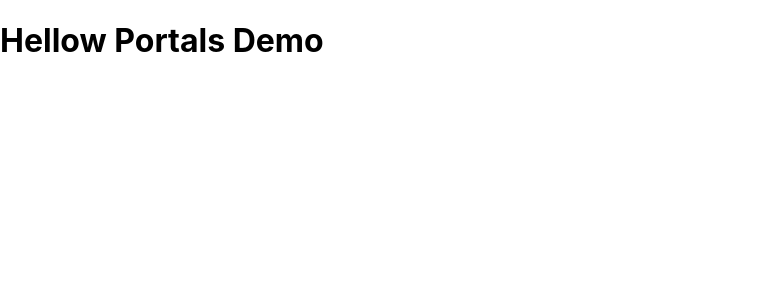
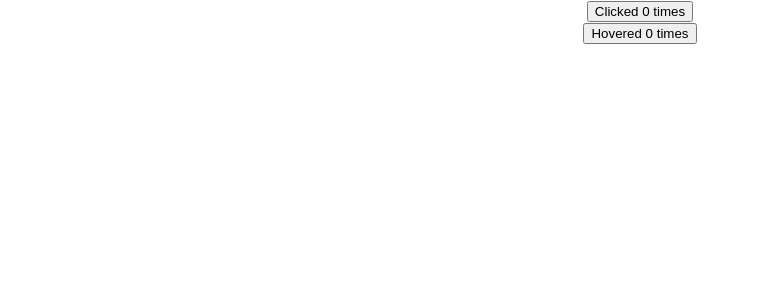
Before and after one commit to Robaith/react, a React (Create React App) app: page / in a window 1280 px wide. Shown: the top 300 px of the page, without its empty margins (0-758 px from the left). Built offline with nearby package versions, Linux system fonts and the light colour scheme.

Commit message:
Higher Order Component

```diff
--- a/src/App.js
+++ b/src/App.js
@@ -17,11 +17,14 @@
 import Table from './components/Table';
 import RefsDemo from './components/RefsDemo';
 import PortalsDemo from './components/PortalsDemo';
+import ClickCounter from './components/ClickCounter';
+import HoverCounter from './components/HoverCounter';
 
 function App() {
   return (
     <div className="App">
-      <PortalsDemo />
+      <ClickCounter />
+      <HoverCounter />
     </div>
   );
 }
--- /dev/null
+++ b/src/components/ClickCounter.js
@@ -0,0 +1,17 @@
+import React, { Component } from 'react'
+import withCounter from './withCounter'
+
+export class ClickCounter extends Component {
+
+
+    render() {
+        const { count, incrementCount } = this.props
+        return (
+            <div>
+                <button onClick={incrementCount}> Clicked {count} times</button>
+            </div>
+        )
+    }
+}
+
+export default withCounter(ClickCounter)
--- /dev/null
+++ b/src/components/HoverCounter.js
@@ -0,0 +1,27 @@
+import React, { Component } from 'react'
+import withCounter from './withCounter'
+
+export class HoverCounter extends Component {
+    constructor(props) {
+        super(props)
+
+        this.state = {
+             count: 0
+        }
+    }
+    incrementCount = () => {
+        this.setState(prevState => {
+            return {count: prevState.count + 1}
+        })
+    }
+    render() {
+        const {count, incrementCount} = this.props
+        return (
+            <div>
+                <button onMouseOver={incrementCount}> Hovered {count} times</button>
+            </div>
+        )
+    }
+}
+
+export default withCounter(HoverCounter)
--- /dev/null
+++ b/src/components/withCounter.js
@@ -0,0 +1,23 @@
+import React from 'react'
+
+const withCounter = WrappedComponent => {
+    class WithCounter extends React.Component {
+        constructor(props) {
+            super(props)
+
+            this.state = {
+                 count: 0
+            }
+        }
+        incrementCount = () => {
+            this.setState(prevState => {
+                return {count: prevState.count + 1}
+            })
+        }
+        render () {
+            return <WrappedComponent count={this.state.count} incrementCount={this.incrementCount} />
+        }
+    }
+    return WithCounter
+}
+export default withCounter
```
Also changed, not shown: 1 other file (tests, documents, lock files or other folders).
